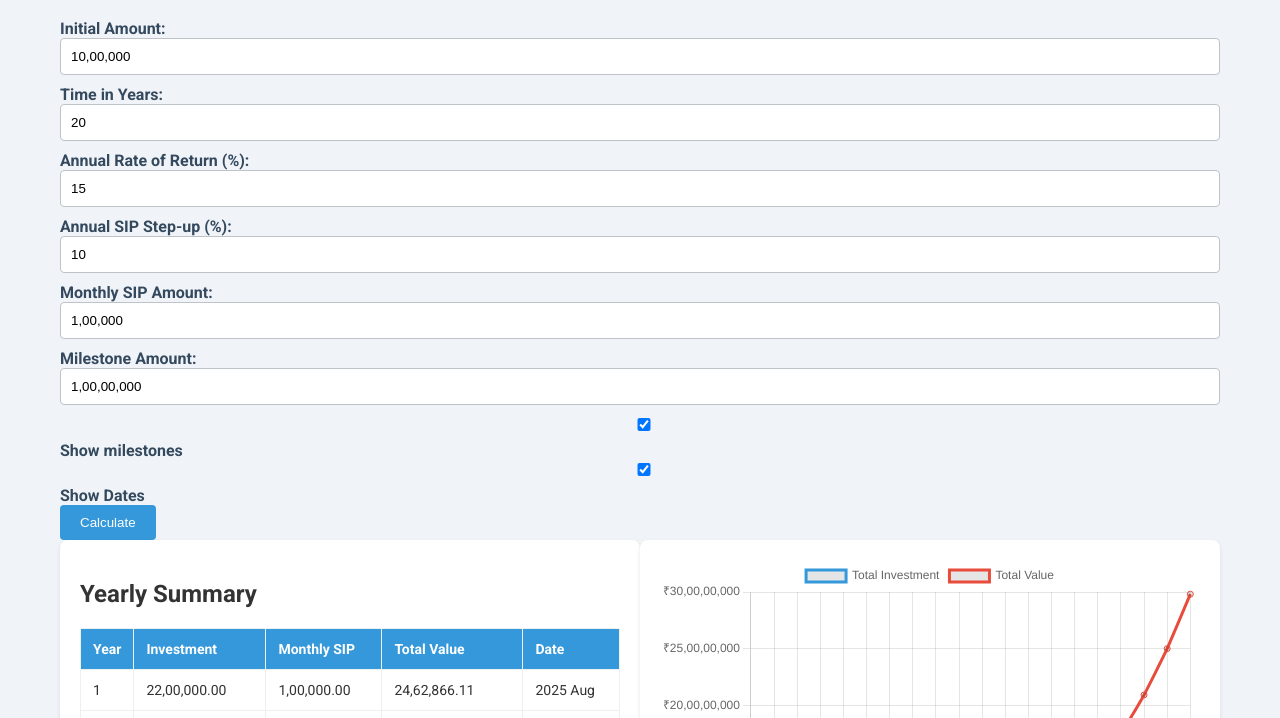
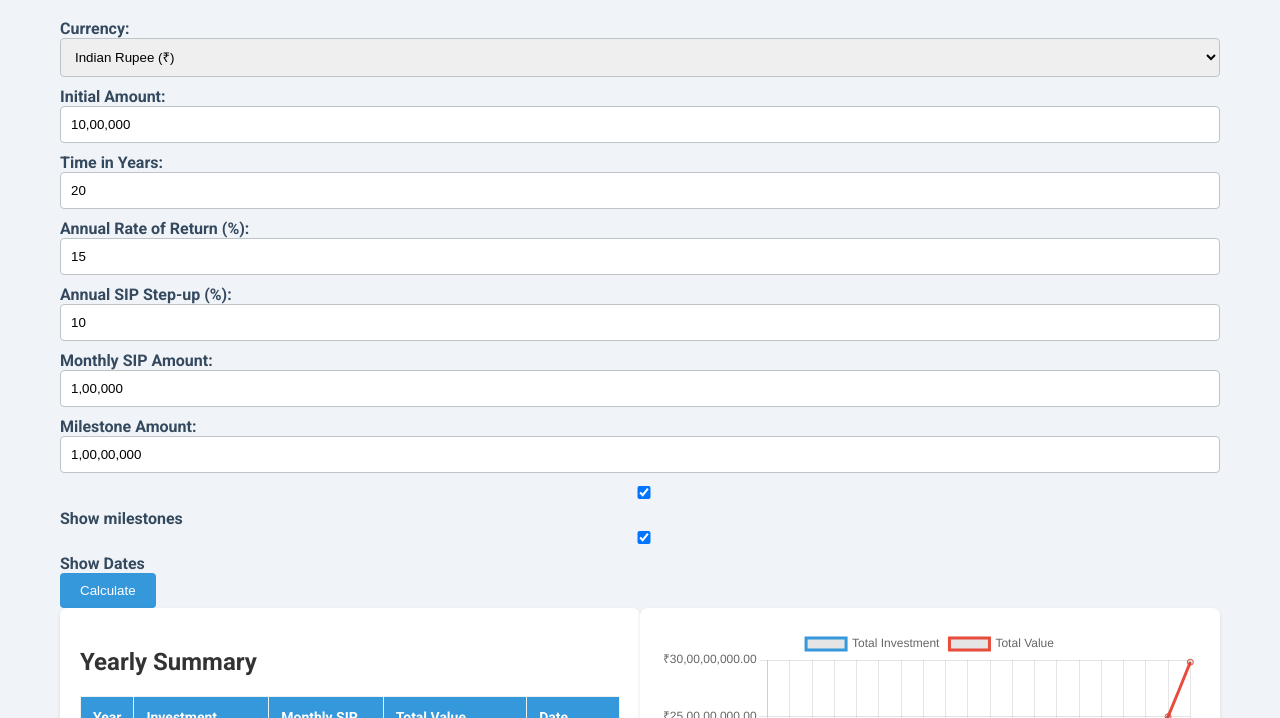
Before and after one commit to shauryadhadwal/shauryadhadwal.github.io, a plain HTML site: page sip-calculator/index.html in a window 1280 px wide. Shown: the part 82-800 px from the top of the page. Drawn offline with nearby package versions, Linux system fonts and the light colour scheme.

Commit message:
support for sgd

```diff
--- a/sip-calculator/index.html
+++ b/sip-calculator/index.html
@@ -23,7 +23,8 @@
         color: #2c3e50;
         text-align: center;
       }
-      input {
+      input,
+      select {
         margin-bottom: 10px;
         width: 100%;
         padding: 10px;
@@ -138,6 +139,15 @@
     <h1>SIP Investment Calculator</h1>
 
     <div>
+      <label for="currency">Currency:</label>
+      <select id="currency" onchange="calculateSIP()">
+        <option value="en-IN" selected>Indian Rupee (₹)</option>
+        <option value="en-US">US Dollar ($)</option>
+        <option value="de-DE">Euro (€)</option>
+        <option value="en-GB">British Pound (£)</option>
+        <option value="en-SG">Singapore Dollar (S$)</option></select
+      ><br />
+
       <label for="initialAmount">Initial Amount:</label>
       <input type="text" id="initialAmount" value="1000000" /><br />
 
@@ -221,17 +231,37 @@
     </div>
 
     <script>
-      function formatIndianNumber(num) {
-        return num.toLocaleString("en-IN", {
+      function formatCurrency(num, locale) {
+        return num.toLocaleString(locale, {
+          style: "currency",
+          currency: getCurrencyCode(locale),
           maximumFractionDigits: 2,
           minimumFractionDigits: 2,
         });
       }
 
+      function getCurrencyCode(locale) {
+        switch (locale) {
+          case "en-IN":
+            return "INR";
+          case "en-US":
+            return "USD";
+          case "de-DE":
+            return "EUR";
+          case "en-GB":
+            return "GBP";
+          case "en-SG":
+            return "SGD";
+          default:
+            return "INR";
+        }
+      }
+
       function formatInputValue(input) {
         let value = input.value.replace(/,/g, "");
+        const locale = document.getElementById("currency").value;
         if (!isNaN(value) && value !== "") {
-          input.value = parseInt(value).toLocaleString("en-IN");
+          input.value = parseInt(value).toLocaleString(locale);
         } else {
           input.value = "0";
         }
@@ -241,28 +271,18 @@
         return parseFloat(input.value.replace(/,/g, "")) || 0;
       }
 
-      function formatDate(date) {
-        const months = [
-          "Jan",
-          "Feb",
-          "Mar",
-          "Apr",
-          "May",
-          "Jun",
-          "Jul",
-          "Aug",
-          "Sep",
-          "Oct",
-          "Nov",
-          "Dec",
-        ];
-        return `${date.getFullYear().toString()} ${months[date.getMonth()]}`;
+      function formatDate(date, locale) {
+        return date.toLocaleString(locale, {
+          year: "numeric",
+          month: "short",
+        });
       }
 
       let yearlyChart;
 
       function createYearlyChart(years, investments, totalValues) {
         const ctx = document.getElementById("yearlyChart").getContext("2d");
+        const locale = document.getElementById("currency").value;
 
         if (yearlyChart) {
           yearlyChart.destroy();
@@ -295,12 +315,7 @@
                 beginAtZero: true,
                 ticks: {
                   callback: function (value) {
-                    return (
-                      "₹" +
-                      value.toLocaleString("en-IN", {
-                        maximumFractionDigits: 0,
-                      })
-                    );
+                    return formatCurrency(value, locale);
                   },
                 },
               },
@@ -314,11 +329,7 @@
                       label += ": ";
                     }
                     if (context.parsed.y !== null) {
-                      label +=
-                        "₹" +
-                        context.parsed.y.toLocaleString("en-IN", {
-                          maximumFractionDigits: 0,
-                        });
+                      label += formatCurrency(context.parsed.y, locale);
                     }
                     return label;
                   },
@@ -350,6 +361,7 @@
           document.getElementById("showMilestones").checked;
         const addDates = document.getElementById("addDates").checked;
         const startDate = new Date();
+        const locale = document.getElementById("currency").value;
 
         let totalMonths = timeInYears * 12;
         let totalInvestment = initialAmount;
@@ -414,7 +426,8 @@
               currentMilestone,
               addDates,
               interpolatedDate,
-              true
+              true,
+              locale
             );
             currentMilestone += milestoneAmount;
           }
@@ -427,7 +440,8 @@
             totalValue,
             addDates,
             currentDate,
-            false
+            false,
+            locale
           );
 
           if (month % 12 === 0 || month === totalMonths) {
@@ -439,7 +453,8 @@
               totalValue,
               addDates,
               currentDate,
-              false
+              false,
+              locale
             );
             years.push(Math.ceil(month / 12));
             investments.push(totalInvestment);
@@ -466,7 +481,8 @@
         value,
         addDates,
         date,
-        isMilestone
+        isMilestone,
+        locale
       ) {
         const row = tableBody.insertRow();
         if (isMilestone) {
@@ -475,11 +491,11 @@
         row.insertCell(0).textContent = isMilestone
           ? "Milestone"
           : Math.floor(rowNumber);
-        row.insertCell(1).textContent = formatIndianNumber(investment);
-        row.insertCell(2).textContent = formatIndianNumber(sip);
-        row.insertCell(3).textContent = formatIndianNumber(value);
+        row.insertCell(1).textContent = formatCurrency(investment, locale);
+        row.insertCell(2).textContent = formatCurrency(sip, locale);
+        row.insertCell(3).textContent = formatCurrency(value, locale);
         if (addDates) {
-          row.insertCell(4).textContent = formatDate(date);
+          row.insertCell(4).textContent = formatDate(date, locale);
         }
       }
 
```
